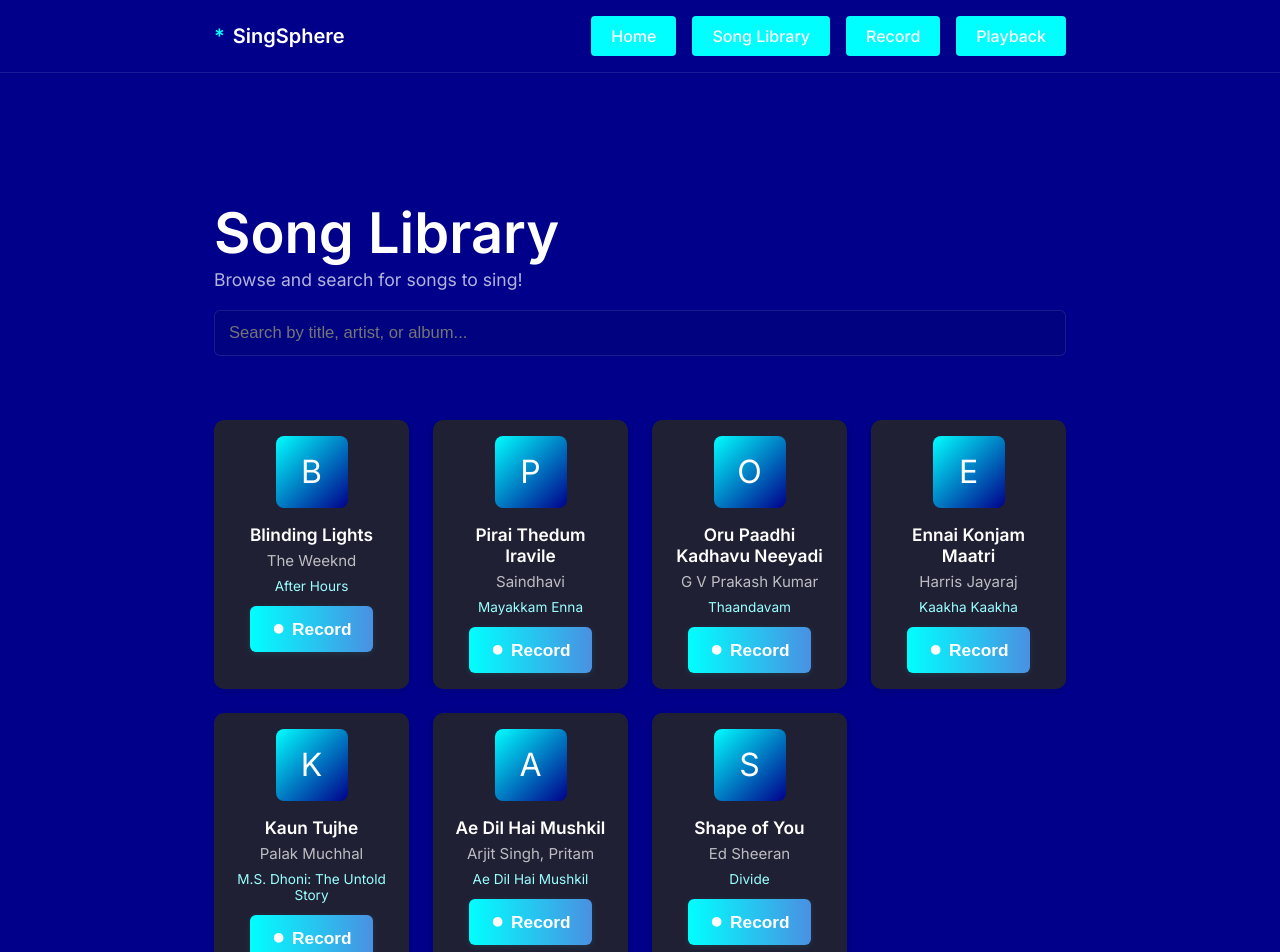
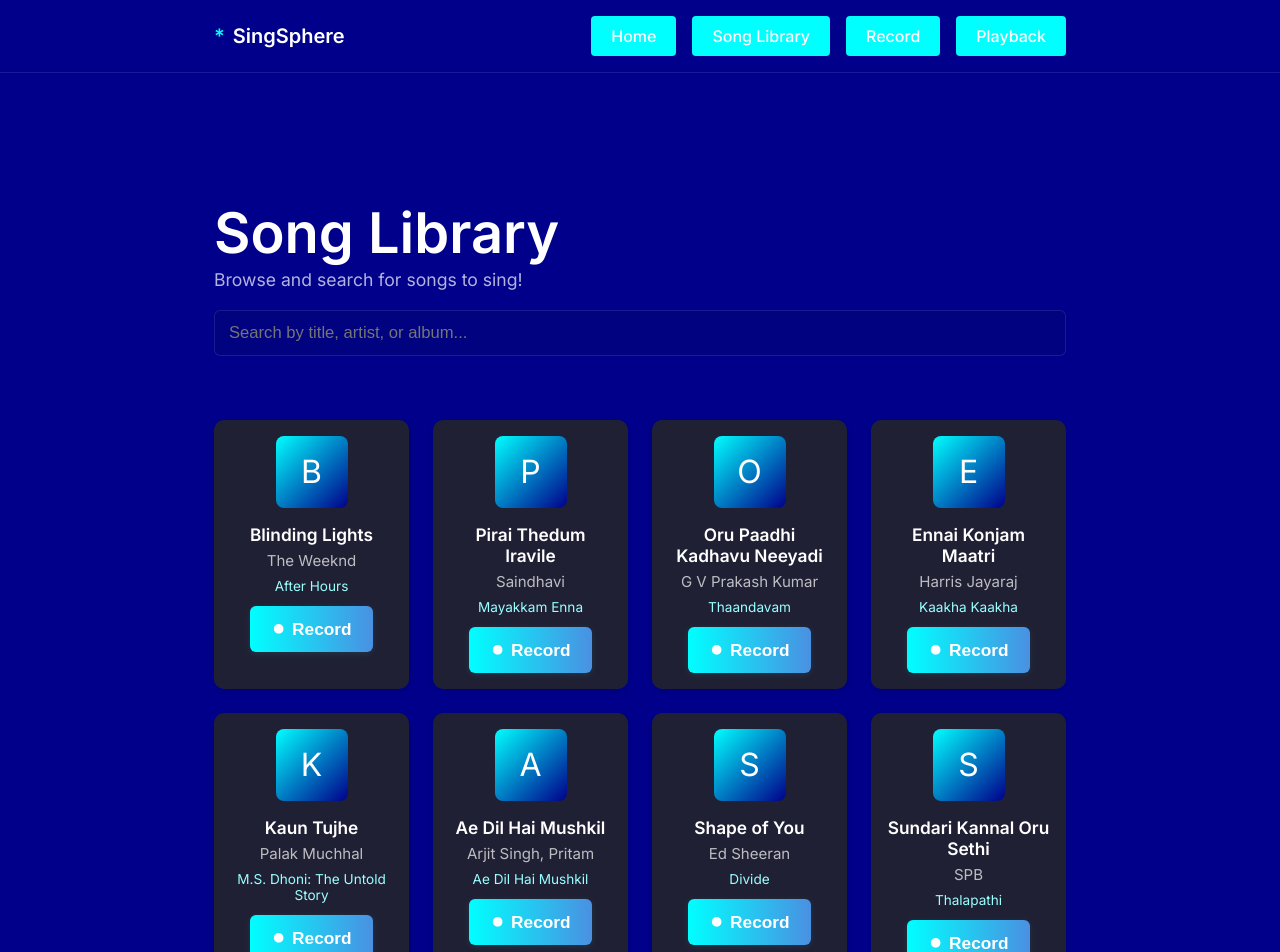
Before and after one commit to Workflow-Manager-admin/singsphere-35690-ae80a071, a React (Create React App) app in the folder singsphere/: page /library in a window 1280 px wide. Shown: the top 952 px of the page. Built offline with nearby package versions, Linux system fonts and the light colour scheme; the HTML template or start-up script is replaced by a standard one.

Commit message:
CheckPoint

```diff
--- a/singsphere/src/containers/RecordingContainer.jsx
+++ b/singsphere/src/containers/RecordingContainer.jsx
@@ -50,6 +50,9 @@ function RecordingContainer({ songId, title, youtubeUrl }) {
     "Ae Dil Hai Mushkil": "https://youtu.be/gsTTKvzRMg4?si=T_t79g_56rFJaJur",
     "7": "https://youtu.be/rI5HNCgpWNo?si=1SCyEa73AgMhV0rN",
     "Shape of You": "https://youtu.be/rI5HNCgpWNo?si=1SCyEa73AgMhV0rN",
+    // Added Sundari Kannal mapping
+    "8": "https://youtu.be/AKDP1cbICN8?si=oq6b-Po4-DgTIz-i",
+    "Sundari Kannal Oru Sethi": "https://youtu.be/AKDP1cbICN8?si=oq6b-Po4-DgTIz-i"
   };
 
   // DEMO_FALLBACK
--- a/singsphere/src/containers/SongLibraryContainer.jsx
+++ b/singsphere/src/containers/SongLibraryContainer.jsx
@@ -52,6 +52,15 @@ const MOCK_SONGS = [
     artist: "Ed Sheeran",
     album: "Divide",
     coverUrl: ""
+  },
+  // Added Sundari Kannal Oru Sethi
+  {
+    id: "8",
+    title: "Sundari Kannal Oru Sethi",
+    artist: "SPB",
+    album: "Thalapathi",
+    coverUrl: "",
+    composer: "Ilayaraja"
   }
 ];
 
```
Also changed, not shown: 2 other files (tests, documents, lock files or other folders).
